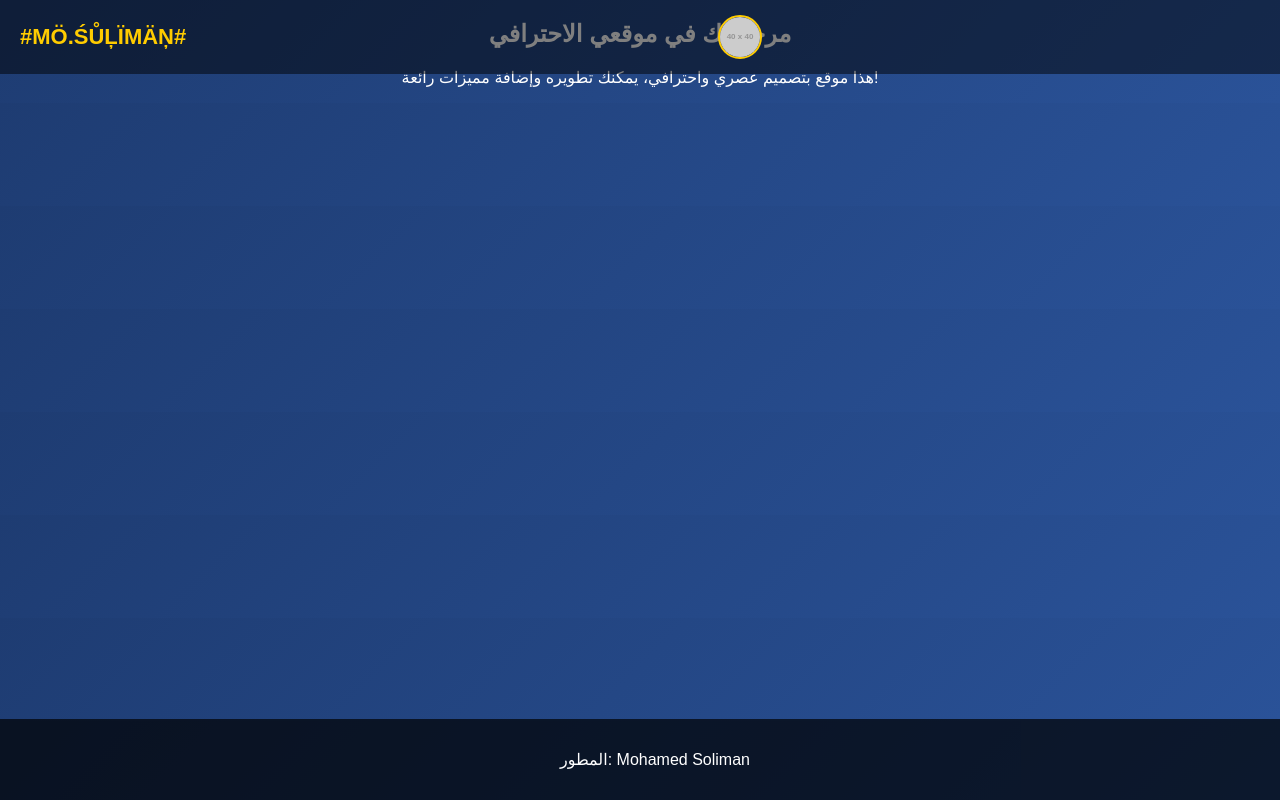
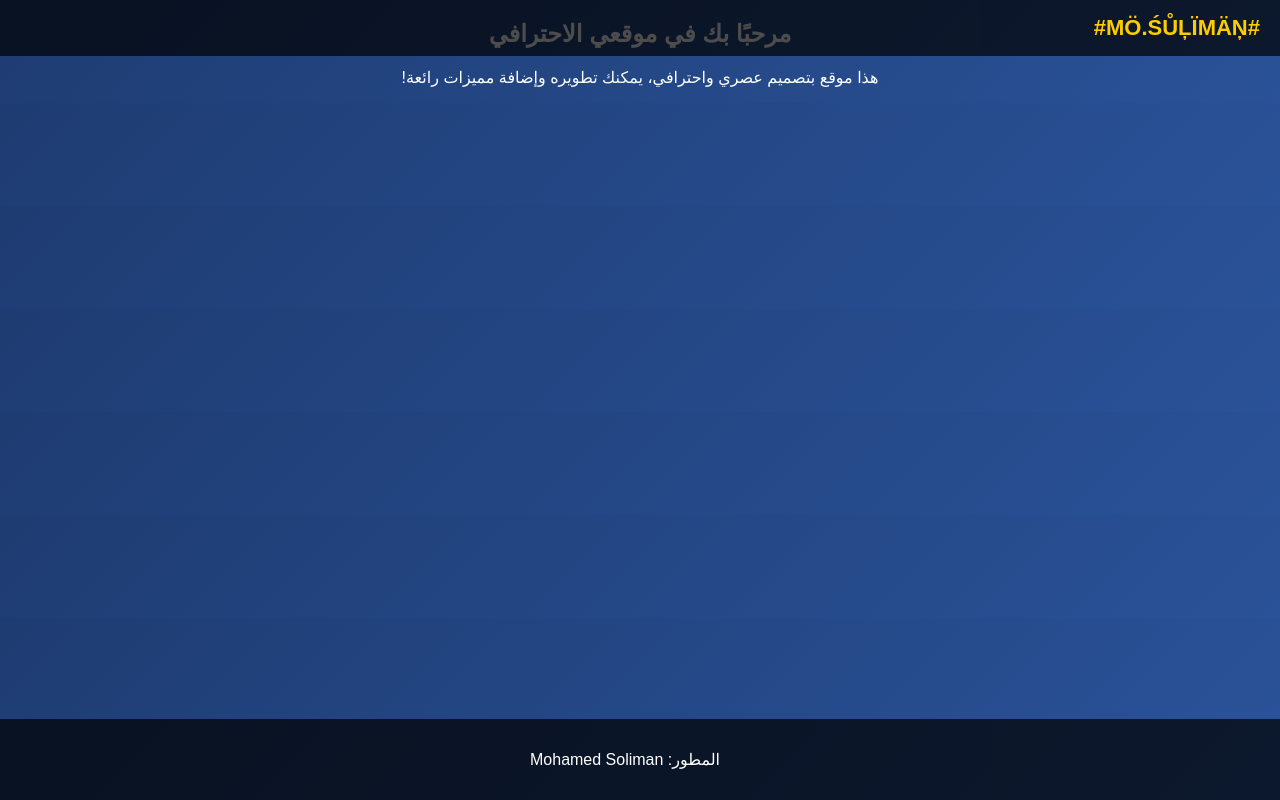
Before and after one commit to MOHAMED-22m/MO, a plain HTML site: page index.html in a window 1280 px wide. Drawn offline with Linux system fonts and the light colour scheme; placeholder pictures from the web are drawn by us.

Commit message:
Update index.html

```diff
--- a/index.html
+++ b/index.html
@@ -1,12 +1,12 @@
 <!DOCTYPE html>
-<html lang="ar">
+<html lang="ar" dir="rtl">
 <head>
     <meta charset="UTF-8">
     <meta name="viewport" content="width=device-width, initial-scale=1.0">
     <title>موقعي الاحترافي</title>
     <link rel="stylesheet" href="https://cdnjs.cloudflare.com/ajax/libs/font-awesome/6.4.2/css/all.min.css">
     <style>
-        /* إعدادات الخطوط والخلفية */
+        /* إعدادات الصفحة */
         body {
             font-family: Arial, sans-serif;
             margin: 0;
@@ -14,6 +14,7 @@
             background: linear-gradient(135deg, #1e3c72, #2a5298);
             color: white;
             text-align: center;
+            direction: rtl;
         }
 
         /* الهيدر */
@@ -21,12 +22,11 @@
             display: flex;
             justify-content: space-between;
             align-items: center;
-            background: rgba(0, 0, 0, 0.5);
+            background: rgba(0, 0, 0, 0.7);
             padding: 15px 20px;
             position: fixed;
             width: 100%;
             top: 0;
-            left: 0;
             z-index: 1000;
         }
 
@@ -37,15 +37,7 @@
             font-size: 22px;
         }
 
-        /* صورة المطور */
-        #profile-pic {
-            width: 40px;
-            height: 40px;
-            border-radius: 50%;
-            border: 2px solid #ffcc00;
-        }
-
-        /* زر القائمة (ثلاث نقاط) */
+        /* زر القائمة */
         #menu-btn {
             font-size: 24px;
             cursor: pointer;
@@ -77,22 +69,12 @@
             color: black;
         }
 
-        /* زر إغلاق القائمة */
         .close-btn {
             position: absolute;
             top: 10px;
-            right: 20px;
+            left: 20px;
             font-size: 30px;
             cursor: pointer;
-        }
-
-        /* الفوتر */
-        footer {
-            background: rgba(0, 0, 0, 0.7);
-            padding: 15px;
-            position: fixed;
-            bottom: 0;
-            width: 100%;
         }
 
         /* نافذة تسجيل الدخول */
@@ -107,6 +89,7 @@
             padding: 20px;
             border-radius: 10px;
             box-shadow: 0px 0px 15px rgba(0, 0, 0, 0.3);
+            text-align: right;
         }
 
         .login-popup input {
@@ -129,21 +112,30 @@
         .login-popup button:hover {
             background: #1e3c72;
         }
+
+        /* الفوتر */
+        footer {
+            background: rgba(0, 0, 0, 0.7);
+            padding: 15px;
+            position: fixed;
+            bottom: 0;
+            width: 100%;
+        }
+
     </style>
 </head>
 <body>
 
-    <!-- الهيدر مع الشعار والصورة -->
+    <!-- الهيدر -->
     <header>
         <div id="logo">#MÖ.ŚŮĻÏMÄŅ#</div>
-        <img id="profile-pic" src="https://via.placeholder.com/40" alt="صورة المطور">
         <i id="menu-btn" class="fa-solid fa-ellipsis-vertical"></i>
     </header>
 
     <!-- القائمة الجانبية -->
     <div id="sidebar" class="sidebar">
         <span class="close-btn" onclick="closeMenu()">×</span>
-        <a href="#" onclick="openLogin()">Login</a>
+        <a href="#" onclick="openLogin()">تسجيل الدخول</a>
         <a href="#">صفحة الأدمن</a>
         <p style="color: #ffcc00; text-align: center; margin-top: 50px;">🚧 الموقع تحت التطوير 🚧</p>
     </div>
@@ -198,4 +190,4 @@
     </script>
 
 </body>
-            </html>
+</html>
```
